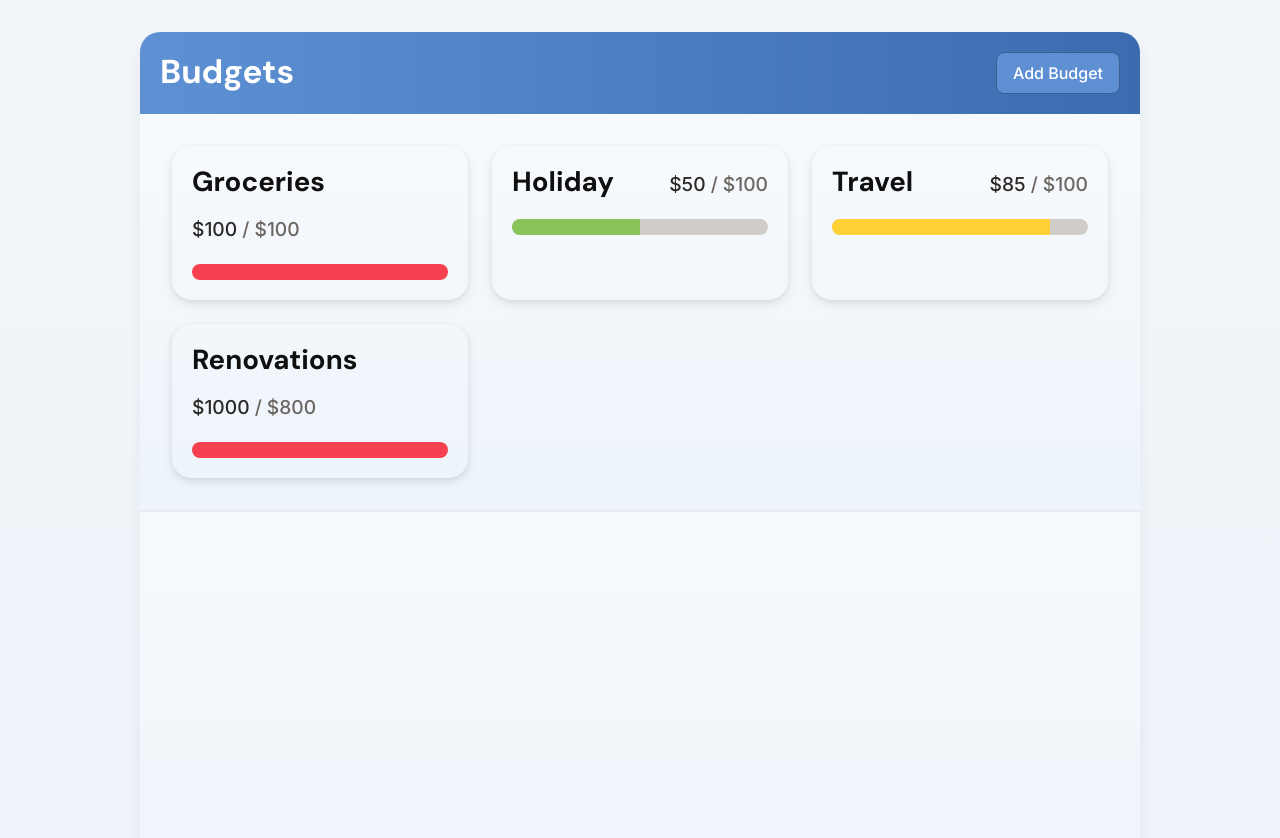
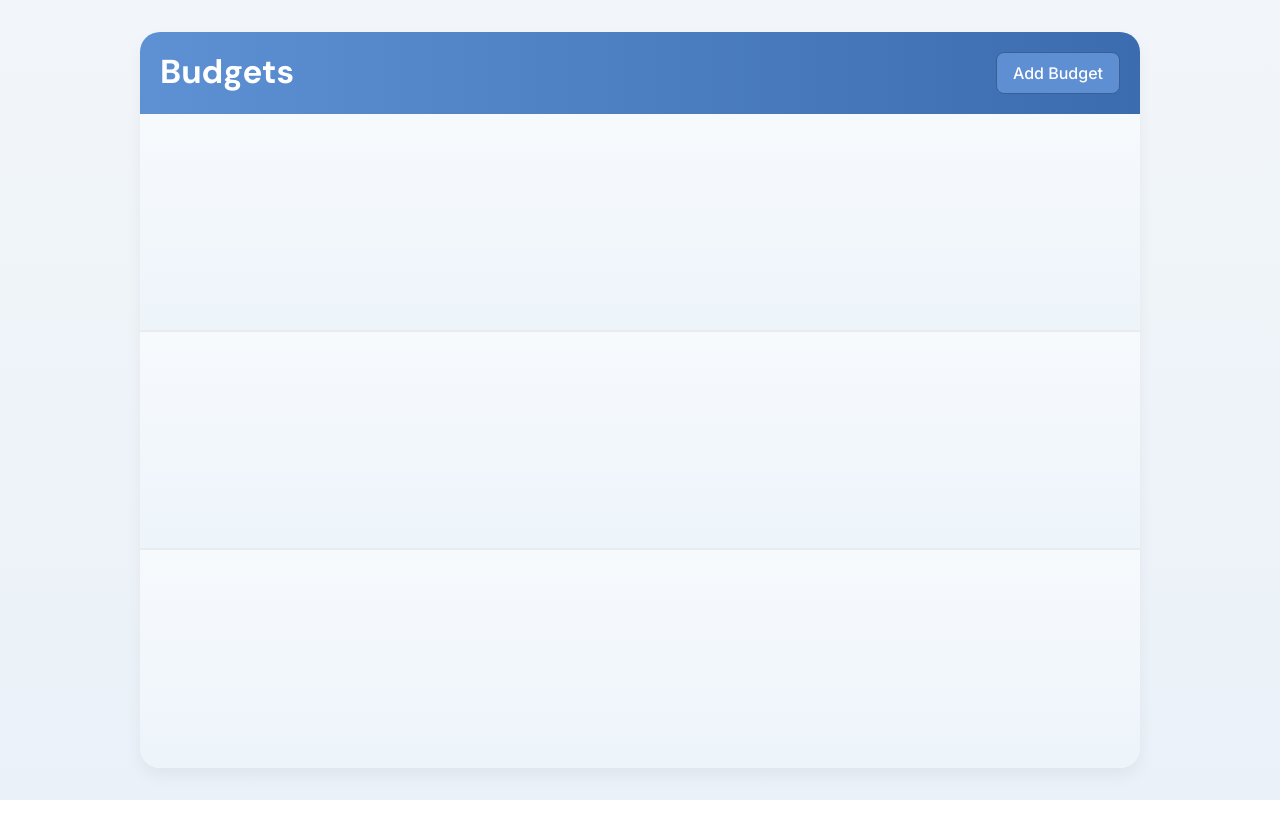
Before and after one commit to daniel-howorth/budget-app, a React (Vite) app: page / in a window 1280 px wide. Shown: the top 838 px of the page. After the commit the page ends 800 px from the top, so only its background shows below. Built offline with nearby package versions, Linux system fonts and the light colour scheme.

Commit message:
AddBudgetForm creates budget objects and budget objects are mapped to BudgetCards

```diff
--- a/src/components/Cards/BudgetCard/BudgetCard.jsx
+++ b/src/components/Cards/BudgetCard/BudgetCard.jsx
@@ -3,10 +3,10 @@ import Card from "../Card";
 import CardHeader from "../CardHeader";
 import ProgressBar from "../../ProgressBar";
 
-function BudgetCard({ title, expenditure, limit }) {
+function BudgetCard({ name, expenditure, limit }) {
   return (
     <Card>
-      <CardHeader title={title} expenditure={expenditure} limit={limit} />
+      <CardHeader name={name} expenditure={expenditure} limit={limit} />
       <ProgressBar value={expenditure} max={limit} />
     </Card>
   );
--- a/src/components/Cards/CardHeader/CardHeader.jsx
+++ b/src/components/Cards/CardHeader/CardHeader.jsx
@@ -1,10 +1,10 @@
 import React from "react";
 import styles from "./CardHeader.module.css";
 
-function CardHeader({ title, expenditure, limit }) {
+function CardHeader({ name, expenditure, limit }) {
   return (
     <header className={styles["card-header"]}>
-      <h2 className={styles["card-title"]}>{title}</h2>
+      <h2 className={styles["card-name"]}>{name}</h2>
       <div className={styles["spending-summary"]}>
         <span className={styles.expenditure}>${expenditure}</span>
         {limit !== null && <span className={styles.limit}> / ${limit}</span>}
--- a/src/components/Cards/CardHeader/CardHeader.module.css
+++ b/src/components/Cards/CardHeader/CardHeader.module.css
@@ -7,7 +7,7 @@
   margin-bottom: var(--space-md);
 }
 
-.card-title {
+.card-name {
   margin-bottom: 0;
 }
 
--- a/src/components/Forms/AddBudgetForm/AddBudgetForm.jsx
+++ b/src/components/Forms/AddBudgetForm/AddBudgetForm.jsx
@@ -9,11 +9,19 @@ function AddBudgetForm() {
   const [budgetName, setBudgetName] = React.useState("");
   const [budgetLimit, setBudgetLimit] = React.useState("");
 
-  const { addBudget } = React.use(BudgetsContext);
+  const { addBudget, doesBudgetExist } = React.use(BudgetsContext);
 
-  // Check budget doesn't exist first
   function handleSubmit() {
+    if (doesBudgetExist(budgetName)) {
+      alert(
+        "A budget with this name already exists. Budget names must be unique."
+      );
+      return;
+    }
+
     addBudget(budgetName, budgetLimit);
+    setBudgetName("");
+    setBudgetLimit("");
   }
 
   return (
--- a/src/components/Layout/Layout.jsx
+++ b/src/components/Layout/Layout.jsx
@@ -3,9 +3,11 @@ import styles from "./Layout.module.css";
 import Header from "../Header";
 import { ModalContext } from "../../providers/ModalProvider";
 import BudgetCard from "../Cards/BudgetCard";
+import { BudgetsContext } from "../../providers/BudgetsProvider";
 
 function Layout() {
   const { modal, isModalOpen } = React.use(ModalContext);
+  const { budgets } = React.use(BudgetsContext);
 
   return (
     <div className={styles.layout}>
@@ -13,10 +15,15 @@ function Layout() {
       <Header />
       {/* BudgetsSection ? */}
       <section>
-        <BudgetCard title="Groceries" expenditure={100} limit={100} />
-        <BudgetCard title="Holiday" expenditure={50} limit={100} />
-        <BudgetCard title="Travel" expenditure={85} limit={100} />
-        <BudgetCard title="Renovations" expenditure={1000} limit={800} />
+        {/* <BudgetCard title="Renovations" expenditure={1000} limit={800} /> */}
+        {budgets.map((budget) => (
+          <BudgetCard
+            key={budget.id}
+            name={budget.name}
+            expenditure={budget.getTotalExpenditure()}
+            limit={budget.limit}
+          />
+        ))}
       </section>
       <section></section>
       <section></section>
--- a/src/providers/BudgetsProvider/BudgetsProvider.jsx
+++ b/src/providers/BudgetsProvider/BudgetsProvider.jsx
@@ -6,14 +6,20 @@ function BudgetsProvider({ children }) {
   const [budgets, setBudgets] = React.useState([]);
   const [miscExpenses, setMiscExpenses] = React.useState([]);
 
-  // Check budget doesn't exist
+  console.log(budgets);
 
-  function addBudget(title, limit) {
+  function doesBudgetExist(newName) {
+    return budgets.some(
+      ({ name }) => name.toLowerCase() === newName.toLowerCase()
+    );
+  }
+
+  function addBudget(name, limit) {
     const _id = crypto.randomUUID();
     let _expenses = [];
 
     const budget = {
-      title,
+      name,
       limit,
       get id() {
         return _id;
@@ -27,7 +33,7 @@ function BudgetsProvider({ children }) {
       deleteExpense(expenseId) {
         _expenses = _expenses.filter(({ id }) => id !== expenseId);
       },
-      get totalExpenditure() {
+      getTotalExpenditure() {
         return _expenses.reduce((acc, expense) => acc + expense.value, 0);
       },
     };
@@ -72,6 +78,7 @@ function BudgetsProvider({ children }) {
   const value = {
     budgets,
     miscExpenses,
+    doesBudgetExist,
     addBudget,
     deleteBudget,
     addMiscExpense,
```
